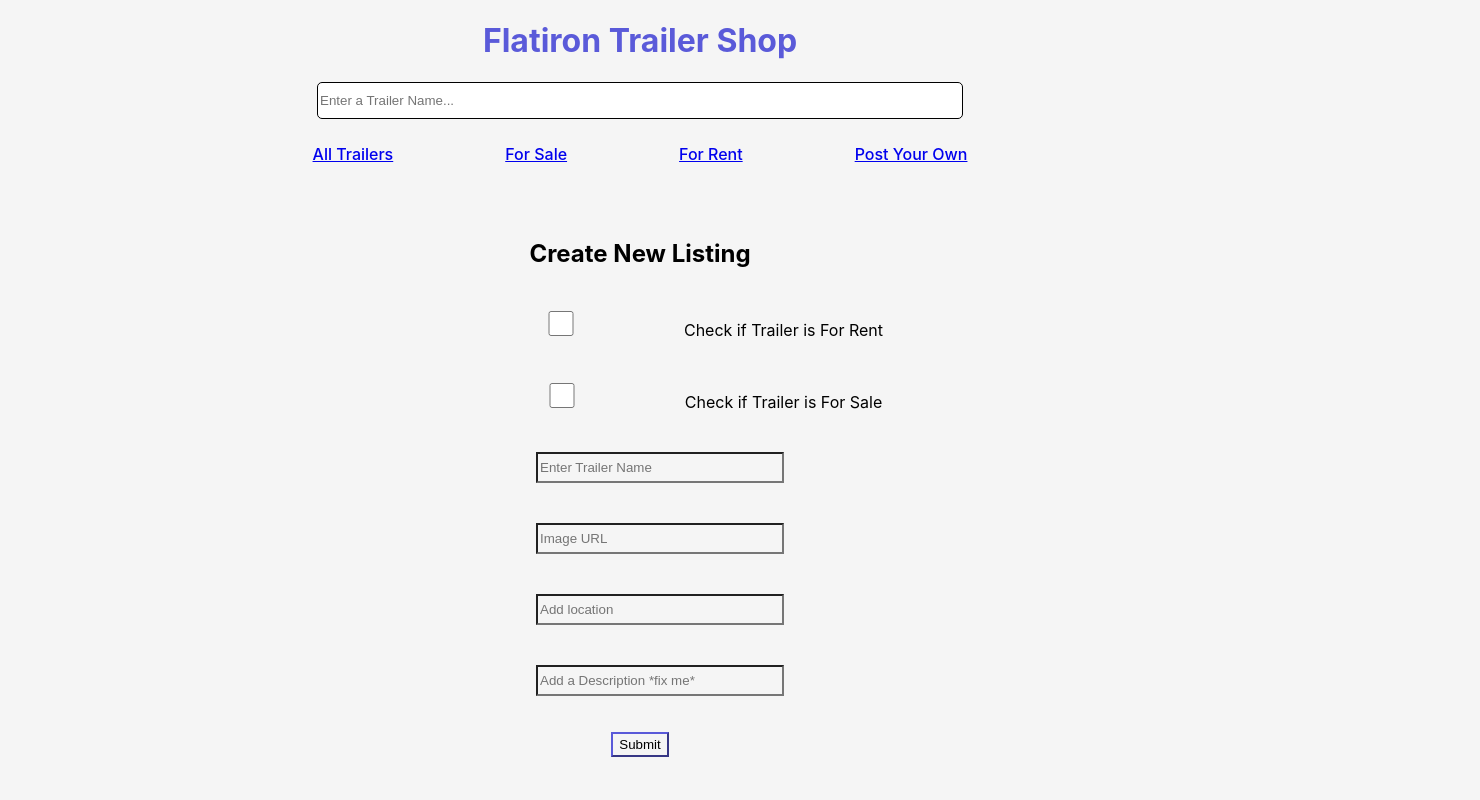
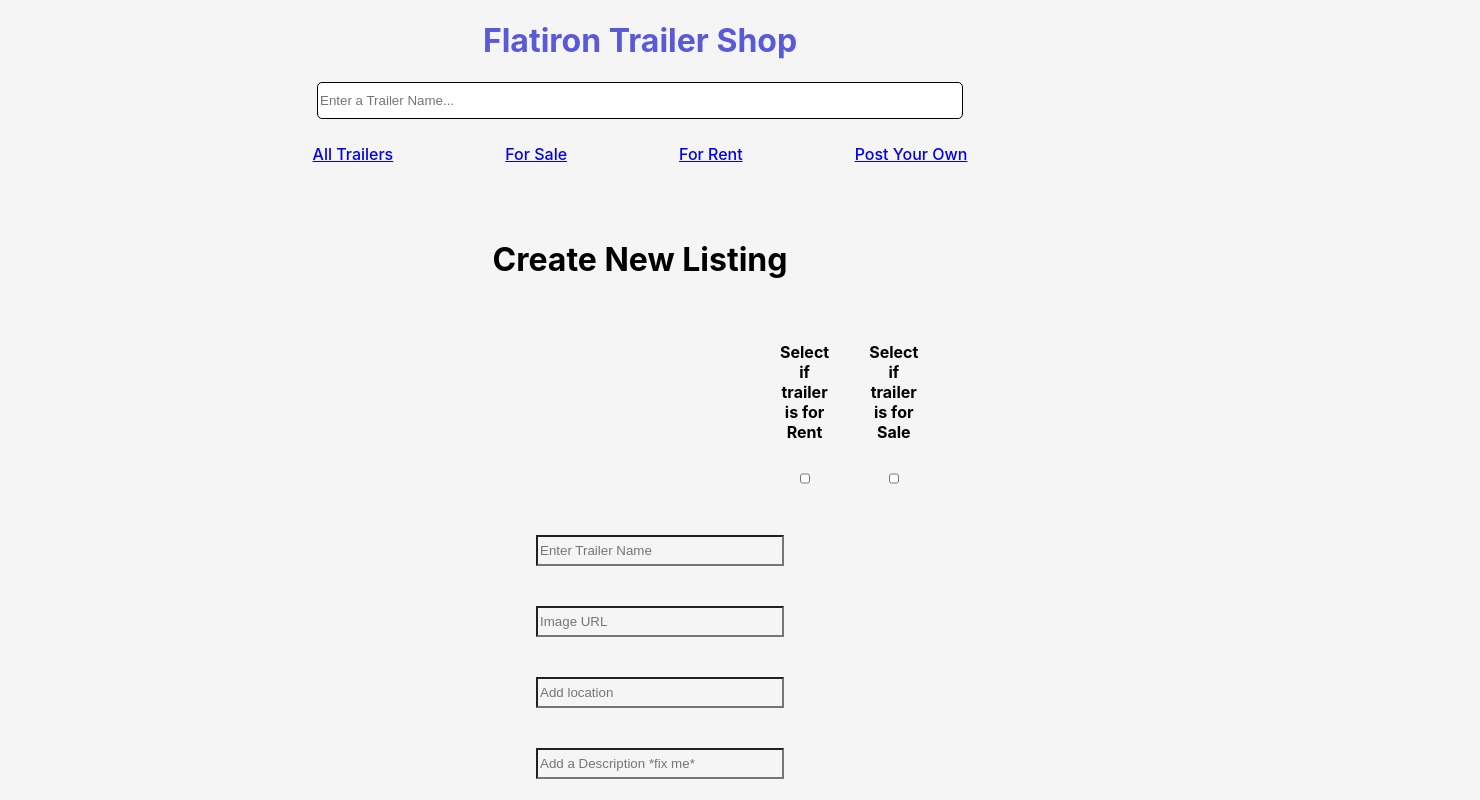
Before and after one commit to Conrad-E-Code/Trailer-Depot, a React (Create React App) app: page /trailers/new in a window 1280 px wide. Shown: the top 800 px of the page, 1480 px wide, since content can reach past the window. Built offline with nearby package versions, Linux system fonts and the light colour scheme; data requests are answered from the project's data file.

Commit message:
adjusted coloring, adjusted styling of Delete button, and added description click title

```diff
--- a/src/components/NewForm.js
+++ b/src/components/NewForm.js
@@ -3,6 +3,7 @@ import {useNavigate} from "react-router-dom"
 
 function NewForm({trailers, setTrailers}) {
     const history = useNavigate()
+
     function handleSubmit(e) {
         e.preventDefault()
         const configObj = {
@@ -12,6 +13,7 @@ function NewForm({trailers, setTrailers}) {
             },
             body: JSON.stringify(formData)
         }
+
     fetch("http://localhost:3001/trailers", configObj)
     .then(r => r.json())
     .then((respData) => {
@@ -37,10 +39,12 @@ function NewForm({trailers, setTrailers}) {
     return(
     <div>
         <form onSubmit={handleSubmit} className="new-trailer-form">
-            <h2>Create New Listing</h2>
+            <h1>Create New Listing</h1>
             <ul>
+            <div className='check-boxes'>
                 <li>
                     <label>
+                    <h4>Select if trailer is for Rent</h4>
                         <input type= "checkbox"name="for_rent" value={formData["for-rent"]} onChange={(e) => {setFormData(
                             {
                                 ...formData,
@@ -48,12 +52,12 @@ function NewForm({trailers, setTrailers}) {
                             }
                         )}} placeholder='Title'>
                         </input>
-                        Check if Trailer is For Rent
                     </label>
                 </li>
 
                 <li>
                     <label>
+                    <h4>Select if trailer is for Sale</h4>
                         <input type="checkbox" name="for_sale" value={formData["for_sale"]} onChange={(e) => {setFormData(
                             {
                                 ...formData,
@@ -61,9 +65,9 @@ function NewForm({trailers, setTrailers}) {
                             }
                         )}}>
                         </input>
-                        Check if Trailer is For Sale
                      </label>
                 </li>
+                </div>
                 <li><input required name="name" value={formData.name} onChange={(e) => {handleChange(e)}} placeholder='Enter Trailer Name'></input></li>
                 <li><input required name="image" value={formData.image} onChange={(e) => {handleChange(e)}} placeholder='Image URL'></input></li>
                 <li><input required name="location"value={formData.location} onChange={(e) => {handleChange(e)}} placeholder='Add location'></input></li>
--- a/src/components/TrailerCard.js
+++ b/src/components/TrailerCard.js
@@ -3,23 +3,11 @@ import Card from 'react-bootstrap/Card';
 import React, { useState } from 'react';
 
 function TrailerCard({ trailers, handleDelete  }) {
-    // function handleDelete(id) {
-    //     const trailersminusOne = trailers.filter((trailer) => trailer.id === !id)
-
-    //     const configObj = {
-    //         method:"DELETE",
-    //         headers: {"content-type": "application/json"}
-    //     }
-    //   fetch(`http://localhost:3001/trailers/${id}`, configObj)
-    //   .then(
-    //     setTrailers(trailersminusOne)
-    //   )
-    // }
 
     const [showReview, setShowReview] = useState(false)
+    const [showHover, setShowHover] = useState(false)
 
     const id = trailers.id
-
 
     function handleClick() {
         console.log('Clicked')
@@ -29,14 +17,13 @@ function TrailerCard({ trailers, handleDelete  }) {
     return (
         <li className='card-item'>
             <div className='trailer-card' style={{  cursor: 'pointer', width: '18rem' }}>
-                <img onClick={handleClick} className='card-image' variant="top" src={trailers.image} height='200px' width='225px'/>
+                <img onClick={handleClick} className='card-image' variant="top" src={trailers.image} height='200px' width='225px' title='Click To View Desciption'/>
                 <h2 className='card-name'>{trailers.name}</h2>
                 {showReview ? <p className='card-review'>Review: {trailers.review}</p> : ''}
                 <ListGroup.Item className='card-price'>Price: {trailers.for_sale ? "$" + trailers.price : "Not For Sale"}</ListGroup.Item>
                 <ListGroup.Item className='location'>{trailers.location}</ListGroup.Item>
-                <ListGroup.Item>
-                        <button onClick={() => {handleDelete(id)}}>Delete Post</button>
-
+                <ListGroup.Item className='delete-button'>
+                        <button onClick={() => {handleDelete(id)}} style={{ cursor: 'pointer'}}>Delete Post</button>
                 </ListGroup.Item>
             </div>
         </li>
--- a/src/styles.css
+++ b/src/styles.css
@@ -16,6 +16,14 @@
   text-align: center;
   padding-top: 0px;
   padding-bottom: 25px;
+}
+
+.check-boxes {
+  box-sizing: border-box ;
+  display: flex;
+  justify-content: space-evenly;
+  align-items: center;
+  padding: 0 45rem;
 }
 
 .nav {
@@ -111,3 +119,8 @@
 .card-review {
   background-color: white;
 }
+
+.delete-button {
+  background-color: white;
+  padding-top: 27px;
+}
```
